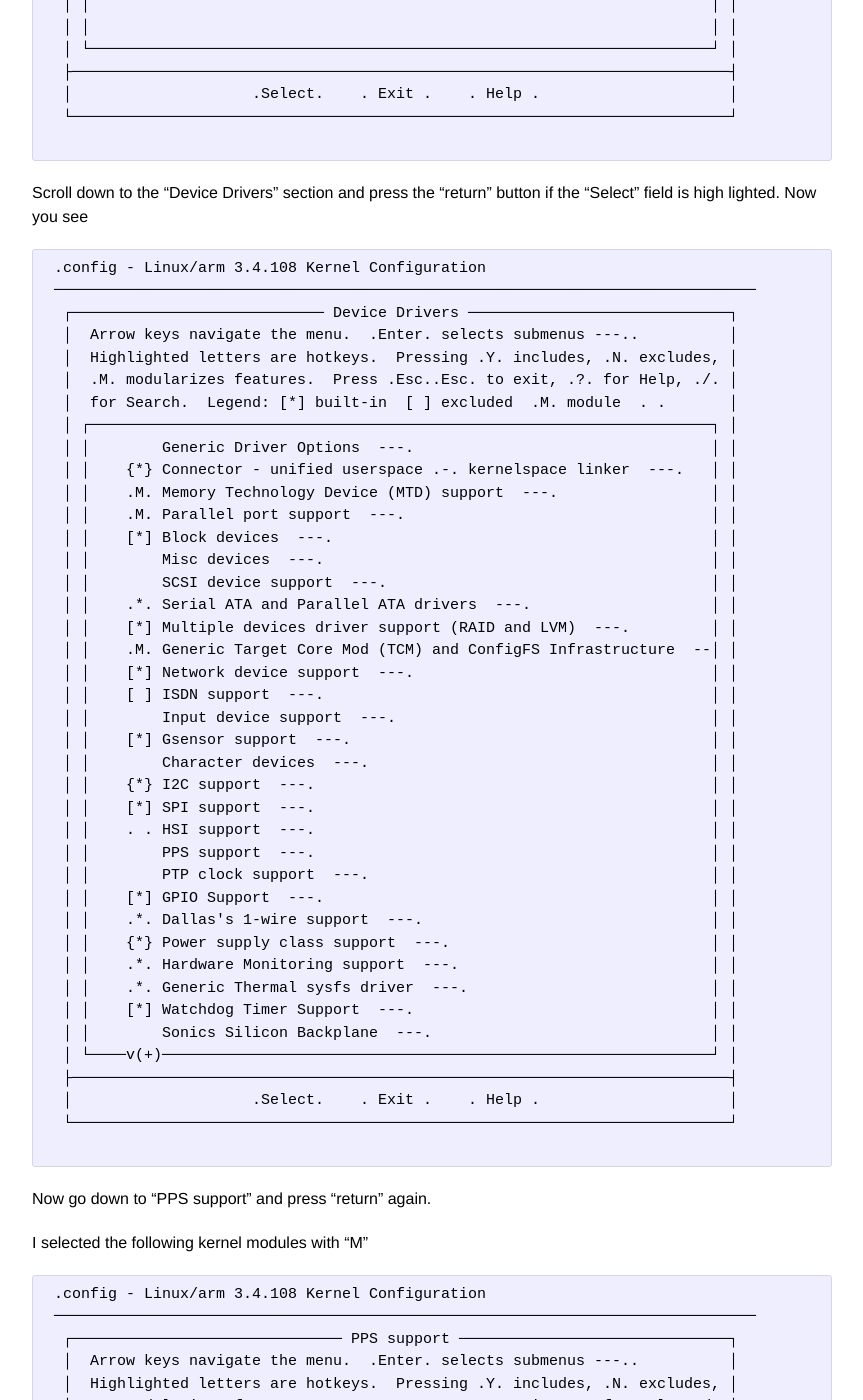
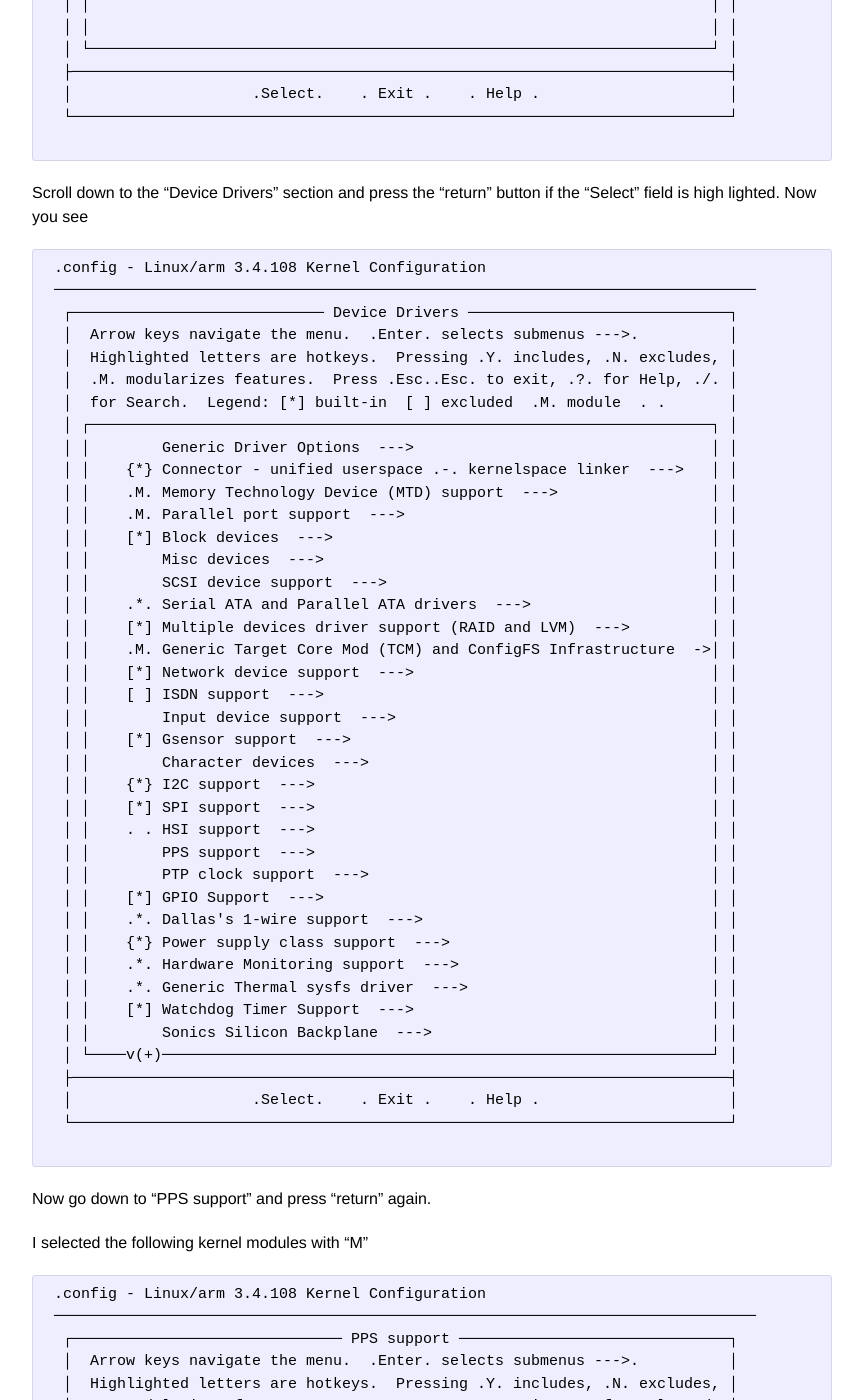
Before and after one commit to hans-mayer/blog, a Jekyll site: the page built from _posts/2017-06-12-kernel-with-1PPS.markdown, in a window 1280 px wide and 1400 px high, scrolled down 1330 px. Shown: the whole window, without its empty margins (208-1071 px from the left). Built offline with Jekyll 4.4.1, drawn with Linux system fonts in a browser that asks for light colours; some of the changed text lies outside the part shown.

Commit message:
correcting typos

```diff
--- a/_posts/2017-06-12-kernel-with-1PPS.markdown
+++ b/_posts/2017-06-12-kernel-with-1PPS.markdown
@@ -25,30 +25,30 @@ For example
  .config - Linux/arm 3.4.108 Kernel Configuration
  ──────────────────────────────────────────────────────────────────────────────
   ┌──────────────── Linux/arm 3.4.108 Kernel Configuration ─────────────────┐
-  │  Arrow keys navigate the menu.  .Enter. selects submenus ---..          │
+  │  Arrow keys navigate the menu.  .Enter. selects submenus --->.          │
   │  Highlighted letters are hotkeys.  Pressing .Y. includes, .N. excludes, │
   │  .M. modularizes features.  Press .Esc..Esc. to exit, .?. for Help,     │
   │  for Search.  Legend: [*] built-in  [ ] excluded  .M. module  . .       │
   │ ┌─────────────────────────────────────────────────────────────────────┐ │
-  │ │        General setup  ---.                                          │ │
-  │ │    [*] Enable loadable module support  ---.                         │ │
-  │ │    -*- Enable the block layer  ---.                                 │ │
-  │ │        System Type  ---.                                            │ │
+  │ │        General setup  --->                                          │ │
+  │ │    [*] Enable loadable module support  --->                         │ │
+  │ │    -*- Enable the block layer  --->                                 │ │
+  │ │        System Type  --->                                            │ │
   │ │    [ ] FIQ Mode Serial Debugger                                     │ │
-  │ │        Bus support  ---.                                            │ │
-  │ │        Kernel Features  ---.                                        │ │
-  │ │        Boot options  ---.                                           │ │
-  │ │        CPU Power Management  ---.                                   │ │
-  │ │        Floating point emulation  ---.                               │ │
-  │ │        Userspace binary formats  ---.                               │ │
-  │ │        Power management options  ---.                               │ │
-  │ │    -*- Networking support  ---.                                     │ │
-  │ │        Device Drivers  ---.                                         │ │
-  │ │        File systems  ---.                                           │ │
-  │ │        Kernel hacking  ---.                                         │ │
-  │ │        Security options  ---.                                       │ │
-  │ │    -*- Cryptographic API  ---.                                      │ │
-  │ │        Library routines  ---.                                       │ │
+  │ │        Bus support  --->                                            │ │
+  │ │        Kernel Features  --->                                        │ │
+  │ │        Boot options  --->                                           │ │
+  │ │        CPU Power Management  --->                                   │ │
+  │ │        Floating point emulation  --->                               │ │
+  │ │        Userspace binary formats  --->                               │ │
+  │ │        Power management options  --->                               │ │
+  │ │    -*- Networking support  --->                                     │ │
+  │ │        Device Drivers  --->                                         │ │
+  │ │        File systems  --->                                           │ │
+  │ │        Kernel hacking  --->                                         │ │
+  │ │        Security options  --->                                       │ │
+  │ │    -*- Cryptographic API  --->                                      │ │
+  │ │        Library routines  --->                                       │ │
   │ │    ---                                                              │ │
   │ │        Load an Alternate Configuration File                         │ │
   │ │        Save an Alternate Configuration File                         │ │
@@ -70,38 +70,38 @@ Scroll down to the "Device Drivers" section and press the "return" button if the
  .config - Linux/arm 3.4.108 Kernel Configuration
  ──────────────────────────────────────────────────────────────────────────────
   ┌──────────────────────────── Device Drivers ─────────────────────────────┐
-  │  Arrow keys navigate the menu.  .Enter. selects submenus ---..          │
+  │  Arrow keys navigate the menu.  .Enter. selects submenus --->.          │
   │  Highlighted letters are hotkeys.  Pressing .Y. includes, .N. excludes, │
   │  .M. modularizes features.  Press .Esc..Esc. to exit, .?. for Help, ./. │
   │  for Search.  Legend: [*] built-in  [ ] excluded  .M. module  . .       │
   │ ┌─────────────────────────────────────────────────────────────────────┐ │
-  │ │        Generic Driver Options  ---.                                 │ │
-  │ │    {*} Connector - unified userspace .-. kernelspace linker  ---.   │ │
-  │ │    .M. Memory Technology Device (MTD) support  ---.                 │ │
-  │ │    .M. Parallel port support  ---.                                  │ │
-  │ │    [*] Block devices  ---.                                          │ │
-  │ │        Misc devices  ---.                                           │ │
-  │ │        SCSI device support  ---.                                    │ │
-  │ │    .*. Serial ATA and Parallel ATA drivers  ---.                    │ │
-  │ │    [*] Multiple devices driver support (RAID and LVM)  ---.         │ │
-  │ │    .M. Generic Target Core Mod (TCM) and ConfigFS Infrastructure  --│ │
-  │ │    [*] Network device support  ---.                                 │ │
-  │ │    [ ] ISDN support  ---.                                           │ │
-  │ │        Input device support  ---.                                   │ │
-  │ │    [*] Gsensor support  ---.                                        │ │
-  │ │        Character devices  ---.                                      │ │
-  │ │    {*} I2C support  ---.                                            │ │
-  │ │    [*] SPI support  ---.                                            │ │
-  │ │    . . HSI support  ---.                                            │ │
-  │ │        PPS support  ---.                                            │ │
-  │ │        PTP clock support  ---.                                      │ │
-  │ │    [*] GPIO Support  ---.                                           │ │
-  │ │    .*. Dallas's 1-wire support  ---.                                │ │
-  │ │    {*} Power supply class support  ---.                             │ │
-  │ │    .*. Hardware Monitoring support  ---.                            │ │
-  │ │    .*. Generic Thermal sysfs driver  ---.                           │ │
-  │ │    [*] Watchdog Timer Support  ---.                                 │ │
-  │ │        Sonics Silicon Backplane  ---.                               │ │
+  │ │        Generic Driver Options  --->                                 │ │
+  │ │    {*} Connector - unified userspace .-. kernelspace linker  --->   │ │
+  │ │    .M. Memory Technology Device (MTD) support  --->                 │ │
+  │ │    .M. Parallel port support  --->                                  │ │
+  │ │    [*] Block devices  --->                                          │ │
+  │ │        Misc devices  --->                                           │ │
+  │ │        SCSI device support  --->                                    │ │
+  │ │    .*. Serial ATA and Parallel ATA drivers  --->                    │ │
+  │ │    [*] Multiple devices driver support (RAID and LVM)  --->         │ │
+  │ │    .M. Generic Target Core Mod (TCM) and ConfigFS Infrastructure  ->│ │
+  │ │    [*] Network device support  --->                                 │ │
+  │ │    [ ] ISDN support  --->                                           │ │
+  │ │        Input device support  --->                                   │ │
+  │ │    [*] Gsensor support  --->                                        │ │
+  │ │        Character devices  --->                                      │ │
+  │ │    {*} I2C support  --->                                            │ │
+  │ │    [*] SPI support  --->                                            │ │
+  │ │    . . HSI support  --->                                            │ │
+  │ │        PPS support  --->                                            │ │
+  │ │        PTP clock support  --->                                      │ │
+  │ │    [*] GPIO Support  --->                                           │ │
+  │ │    .*. Dallas's 1-wire support  --->                                │ │
+  │ │    {*} Power supply class support  --->                             │ │
+  │ │    .*. Hardware Monitoring support  --->                            │ │
+  │ │    .*. Generic Thermal sysfs driver  --->                           │ │
+  │ │    [*] Watchdog Timer Support  --->                                 │ │
+  │ │        Sonics Silicon Backplane  --->                               │ │
   │ └────v(+)─────────────────────────────────────────────────────────────┘ │
   ├─────────────────────────────────────────────────────────────────────────┤
   │                    .Select.    . Exit .    . Help .                     │
@@ -117,7 +117,7 @@ I selected the following kernel modules with "M"
  .config - Linux/arm 3.4.108 Kernel Configuration
  ──────────────────────────────────────────────────────────────────────────────
   ┌────────────────────────────── PPS support ──────────────────────────────┐
-  │  Arrow keys navigate the menu.  .Enter. selects submenus ---..          │
+  │  Arrow keys navigate the menu.  .Enter. selects submenus --->.          │
   │  Highlighted letters are hotkeys.  Pressing .Y. includes, .N. excludes, │
   │  .M. modularizes features.  Press .Esc..Esc. to exit, .?. for Help, ./. │
   │  for Search.  Legend: [*] built-in  [ ] excluded  .M. module  . .       │
```
Also changed, not shown: _posts/2017-06-14-ntp-driver-22-versus-28.markdown (+14 -2 lines).
